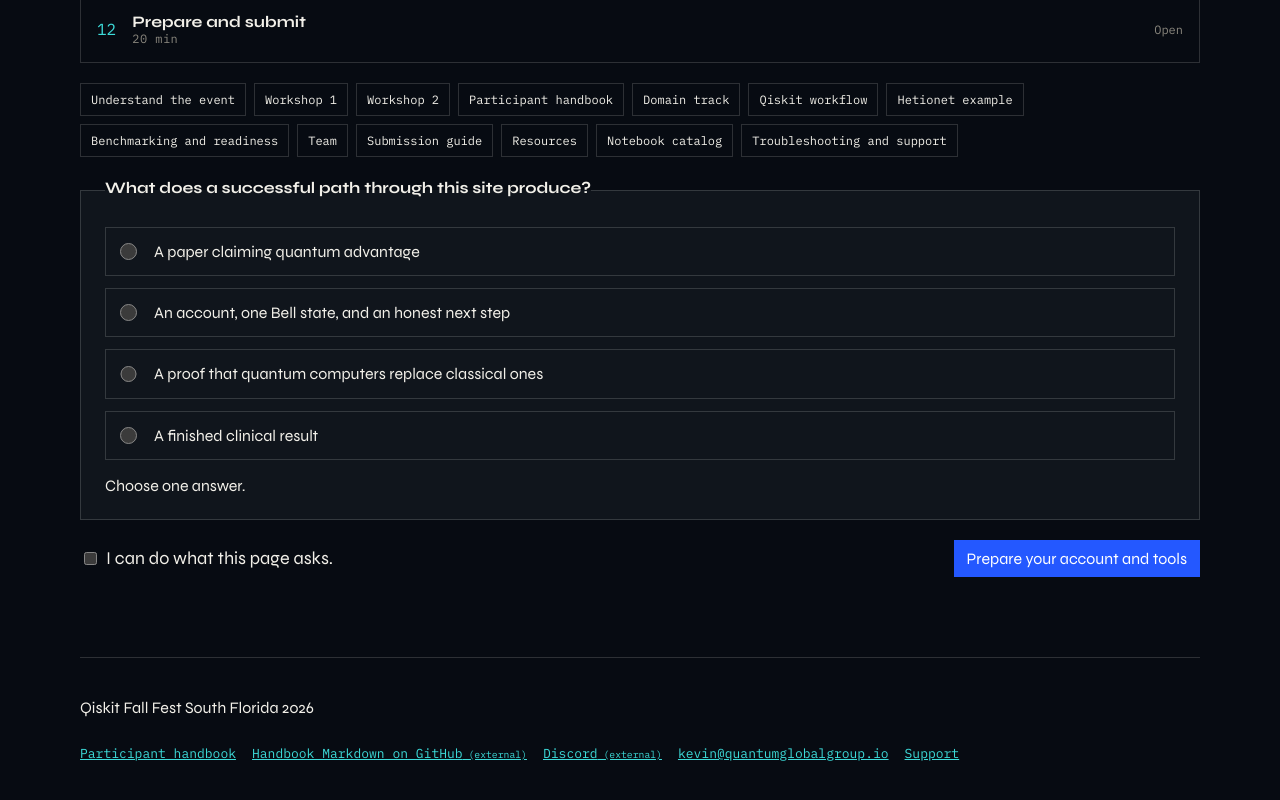
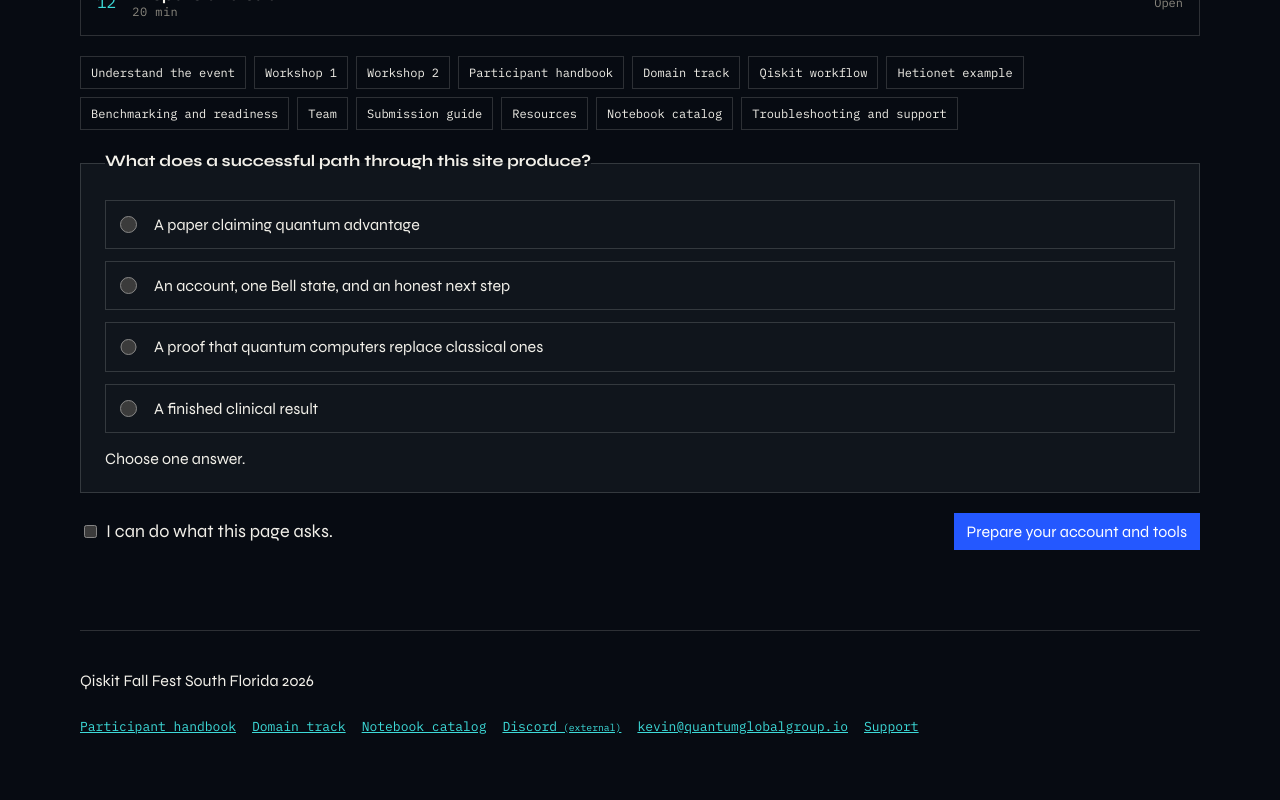
Before and after one commit to QuantumKev/Qiskit_Fall_Fest_2026, a Next.js app: page / in a window 1280 px wide. Shown: the part 3128-3928 px from the top of the page. After the commit the page ends 3903 px from the top, so only its background shows below. Built offline with nearby package versions, Linux system fonts and the light colour scheme.

Commit message:
Point handbook readers at the on-site pages.
Signed-out visitors cannot open the private GitHub blob or raw handbook files. The handbook, domain track, and notebook catalog stay rendered on the site.

```diff
--- a/components/AppShell.tsx
+++ b/components/AppShell.tsx
@@ -2,7 +2,7 @@
 
 import Link from "next/link";
 import { usePathname } from "next/navigation";
-import { EVENT, HANDBOOK_BLOB } from "@/content/event";
+import { EVENT } from "@/content/event";
 import { JOURNEY } from "@/content/onboarding";
 import { ProgressProvider, useProgress } from "@/components/store";
 
@@ -76,10 +76,8 @@ function Footer() {
       <p>{EVENT.name}</p>
       <nav aria-label="Footer">
         <Link href="/handbook/">Participant handbook</Link>
-        <a href={HANDBOOK_BLOB} target="_blank" rel="noopener noreferrer external">
-          Handbook Markdown on GitHub
-          <span className="external-mark"> (external)</span>
-        </a>
+        <Link href="/roles/">Domain track</Link>
+        <Link href="/catalog/">Notebook catalog</Link>
         <a href={EVENT.discord} target="_blank" rel="noopener noreferrer external">
           Discord
           <span className="external-mark"> (external)</span>
--- a/content/event.ts
+++ b/content/event.ts
@@ -48,9 +48,6 @@ export const EVENT = {
   qiskitPin: "qiskit>=2.3.0,<2.4.0",
 } as const;
 
-export const HANDBOOK_BLOB = `${EVENT.repo}/blob/${EVENT.branch}/PARTICIPANT_HANDBOOK.md`;
-export const HANDBOOK_RAW = `https://raw.githubusercontent.com/QuantumKev/Qiskit_Fall_Fest_2026/${EVENT.branch}/PARTICIPANT_HANDBOOK.md`;
-
 export const HETIONET_REPO = "https://github.com/Quantum-Global-Group/hybrid-qml-kg-poc";
 export const HETIONET_LINKS = {
   readme: HETIONET_REPO,
--- a/content/onboarding.ts
+++ b/content/onboarding.ts
@@ -1,7 +1,6 @@
 import { CONNECT_SAVE } from "@/content/exercise1";
 import {
   EVENT,
-  HANDBOOK_BLOB,
   HETIONET_LINKS,
   HETIONET_REPO,
   IBM,
@@ -177,7 +176,6 @@ const start: StepPage = {
   ],
   links: [
     { href: "/handbook/", label: "Participant handbook" },
-    { href: HANDBOOK_BLOB, label: "Handbook Markdown on GitHub" },
     { href: "/roles/", label: "Domain track" },
     { href: "/catalog/", label: "Notebook catalog" },
     { href: "/support/", label: "Troubleshooting and support" },
@@ -815,7 +813,6 @@ const submit: StepPage = {
   ],
   links: [
     { href: "/handbook/#64-how-to-submit", label: "Handbook: how to submit" },
-    { href: HANDBOOK_BLOB, label: "Handbook Markdown on GitHub" },
     { href: `${EVENT.repo}/tree/${EVENT.branch}/submissions/_TEMPLATE`, label: "Submission template" },
     { href: HETIONET_REPO, label: "Hetionet repository" },
   ],
@@ -889,7 +886,7 @@ const resources: StepPage = {
     { href: "/catalog/", label: "Notebook catalog" },
     { href: "/glossary/", label: "Glossary" },
     { href: "/support/", label: "Troubleshooting and support" },
-    { href: HANDBOOK_BLOB, label: "Handbook Markdown on GitHub" },
+    { href: "/roles/", label: "Domain track" },
   ],
   check: {
     question: "Where is the definition of a sampler?",
```
Also changed, not shown: app/handbook/page.tsx (+2 -13 lines), 1 other file (tests, documents, lock files or other folders).
